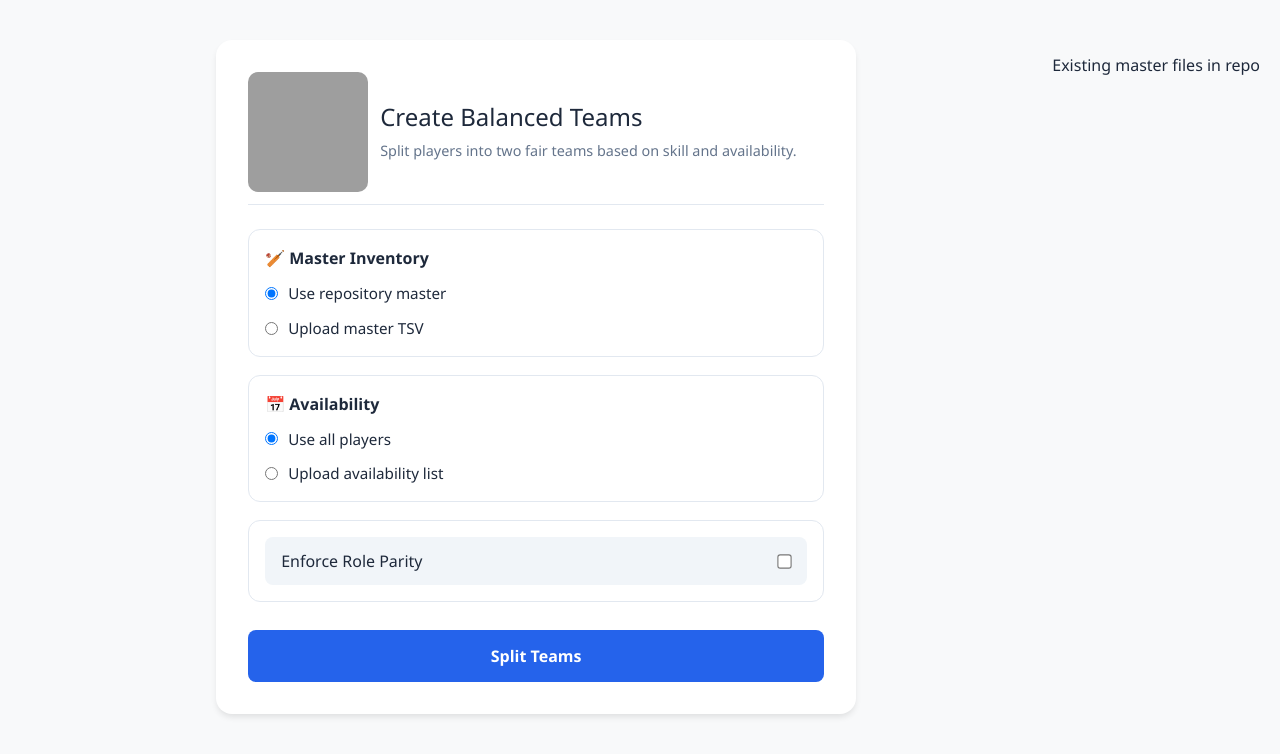
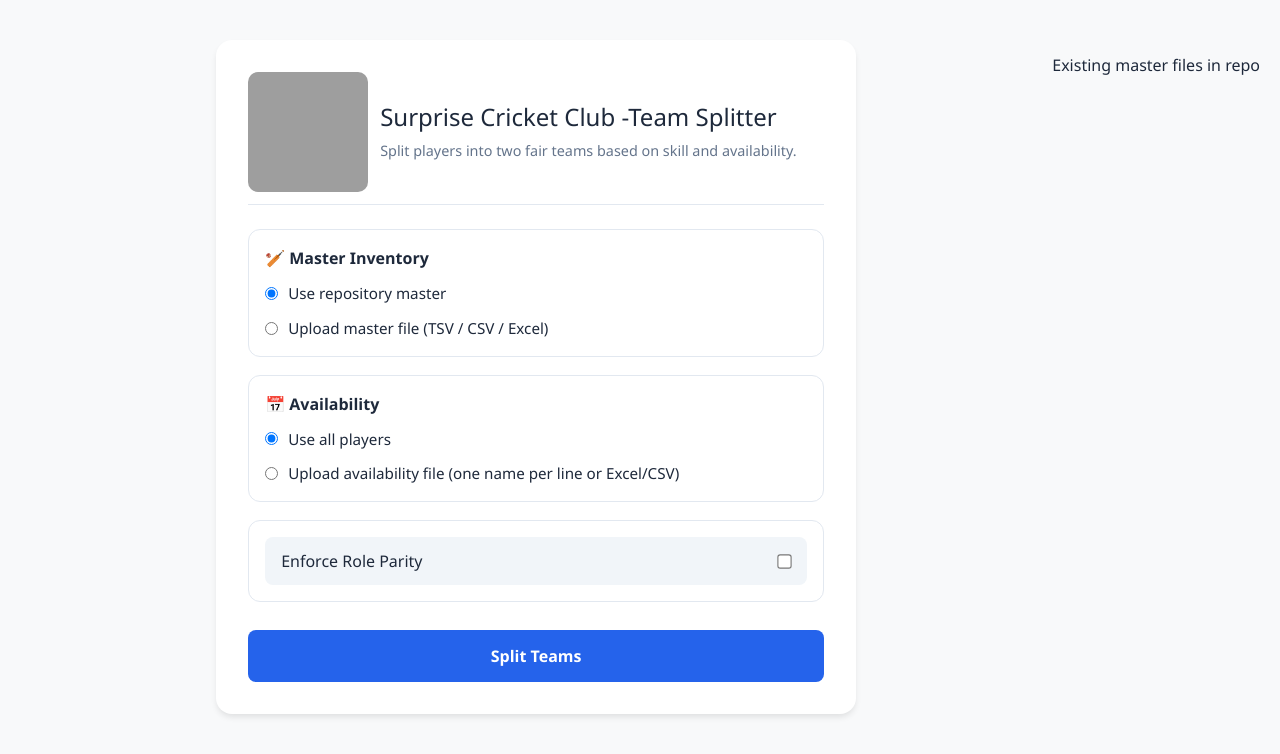
Before and after one commit to varunapj/CricketApp, a Flask app: page / in a window 1280 px wide. Shown: the top 754 px of the page. Run offline with Flask 2, Linux system fonts and the light colour scheme; grey boxes are pictures that could not be loaded.

Commit message:
UI: accept TSV/CSV/Excel uploads and update client validation/messages

```diff
--- a/static/app.js
+++ b/static/app.js
@@ -26,14 +26,32 @@ document.addEventListener('DOMContentLoaded', function () {
       const masterUploadChecked = document.getElementById('upload-master') && document.getElementById('upload-master').checked;
       if (masterUploadChecked && masterFile && masterFile.files.length === 0) {
         e.preventDefault();
-        alert('You selected to upload a master TSV but did not choose a file.');
+        alert('You selected to upload a master file but did not choose a file.');
         return false;
       }
 
       const availUploadChecked = document.getElementById('upload-avail') && document.getElementById('upload-avail').checked;
       if (availUploadChecked && availFile && availFile.files.length === 0) {
         e.preventDefault();
-        alert('You selected to upload availability but did not choose a file.');
+        alert('You selected to upload an availability file but did not choose a file.');
+        return false;
+      }
+
+      // optional: validate extensions
+      function extOk(file) {
+        if (!file) return true;
+        const allowed = ['.tsv','.txt','.csv','.xlsx','.xls'];
+        const name = file.name.toLowerCase();
+        return allowed.some(ext => name.endsWith(ext));
+      }
+      if (masterUploadChecked && masterFile && masterFile.files.length > 0 && !extOk(masterFile.files[0])) {
+        e.preventDefault();
+        alert('Unsupported master file type. Allowed: TSV, CSV, XLSX, XLS.');
+        return false;
+      }
+      if (availUploadChecked && availFile && availFile.files.length > 0 && !extOk(availFile.files[0])) {
+        e.preventDefault();
+        alert('Unsupported availability file type. Allowed: TSV, CSV, XLSX, XLS.');
         return false;
       }
     });
--- a/templates/index.html
+++ b/templates/index.html
@@ -13,7 +13,7 @@
         <div style="display:flex;align-items:center;gap:12px">
           <img src="/static/images/Surprise_Cricket_club.png" alt="logo" onerror="this.style.display='none'" class="site-logo">
           <div>
-            <h1>Create Balanced Teams</h1>
+            <h1>Surprise Cricket Club -Team Splitter</h1>
             <p>Split players into two fair teams based on skill and availability.</p>
           </div>
         </div>
@@ -26,9 +26,9 @@
                           <input type="radio" name="master_source" value="repo" checked> Use repository master
                       </label>
                         <label class="radio-label">
-                          <input type="radio" name="master_source" id="upload-master" value="upload"> Upload master TSV
+                          <input type="radio" name="master_source" id="upload-master" value="upload"> Upload master file (TSV / CSV / Excel)
                           <div class="file-upload-wrapper">
-                              <input type="file" name="master_file" accept=".tsv,.txt,.csv">
+                            <input type="file" name="master_file" accept=".tsv,.txt,.csv,.xlsx,.xls">
                           </div>
                         </label>
                   </div>
@@ -41,9 +41,9 @@
                         <input type="radio" name="availability_source" value="none" checked> Use all players
                     </label>
                   <label class="radio-label">
-                        <input type="radio" name="availability_source" id="upload-avail" value="upload"> Upload availability list
+                    <input type="radio" name="availability_source" id="upload-avail" value="upload"> Upload availability file (one name per line or Excel/CSV)
                     <div class="file-upload-wrapper">
-                            <input type="file" name="availability_file" accept=".tsv,.txt,.csv">
+                      <input type="file" name="availability_file" accept=".tsv,.txt,.csv,.xlsx,.xls">
                     </div>
                   </label>
                 </div>
```
Lines whose indentation alone changed are shown as unchanged.
